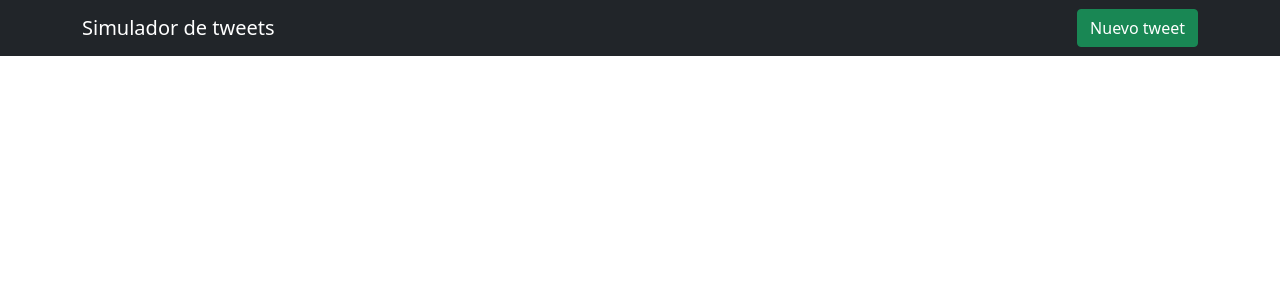
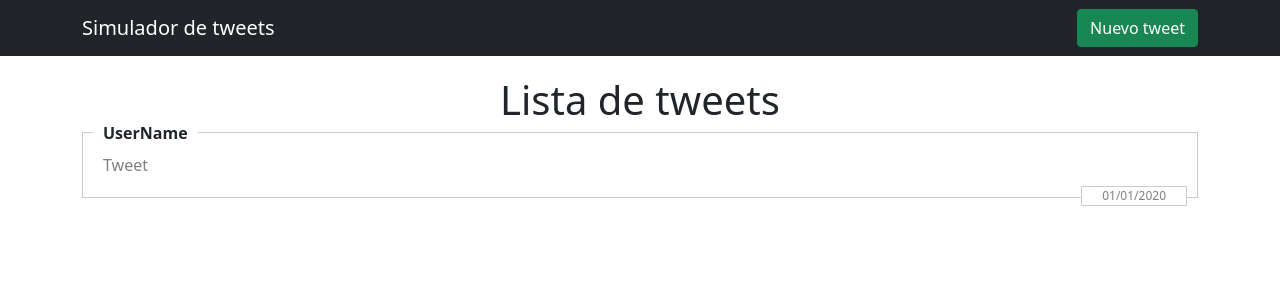
Before and after one commit to jgrisalescode/vue-tweet-simulator, a Vue app: page / in a window 1280 px wide. Shown: the top 300 px of the page. Built offline with nearby package versions, Linux system fonts and the light colour scheme.

Commit message:
TweetList template

```diff
--- a/src/App.vue
+++ b/src/App.vue
@@ -1,18 +1,21 @@
 <template>
   <Menu :openCloseForm="openCloseForm" :showForm="showForm" />
   <TweetForm :showForm="showForm" />
+  <TweetList />
 </template>
 
 <script>
 import Menu from "./components/Menu"
 import TweetForm from "./components/TweetForm"
 import useFormTweet from "./hooks/useFormTweet"
+import TweetList from './components/TweetList'
 
 export default {
   name: "App",
   components: {
     Menu,
-    TweetForm
+    TweetForm,
+    TweetList
   },
   setup() {
     return {
--- /dev/null
+++ b/src/components/TweetList.vue
@@ -0,0 +1,56 @@
+<template>
+  <div class="container">
+    <h1 class="text-center">Lista de tweets</h1>
+    <div class="tweet mb-4">
+      <p class="tweet__title">UserName</p>
+      <p class="tweet__text">Tweet</p>
+      <span>01/01/2020</span>
+    </div>
+  </div>
+</template>
+
+<script>
+  export default {
+
+  }
+</script>
+
+<style lang="scss" scoped>
+  .tweet {
+    position: relative;
+    border: 1px solid #ccc;
+    padding: 20px;
+    margin-bottom: 20px;
+    display: flex;
+    justify-content: space-between;
+    align-items: center;
+
+    p {
+      margin: 0;
+    }
+
+    &__title {
+      position: absolute;
+      top: -12px;
+      left: 10px;
+      background-color: white;
+      padding: 0px 10px;
+      font-weight: bold;
+    }
+
+    &__text {
+      color: gray;
+    }
+
+    span {
+      position: absolute;
+      right: 10px;
+      bottom: -9px;
+      border: 1px solid #ccc;
+      font-size: 12px;
+      color: gray;
+      background-color: white;
+      padding: 0 20px;
+    }
+  }
+</style>
```
